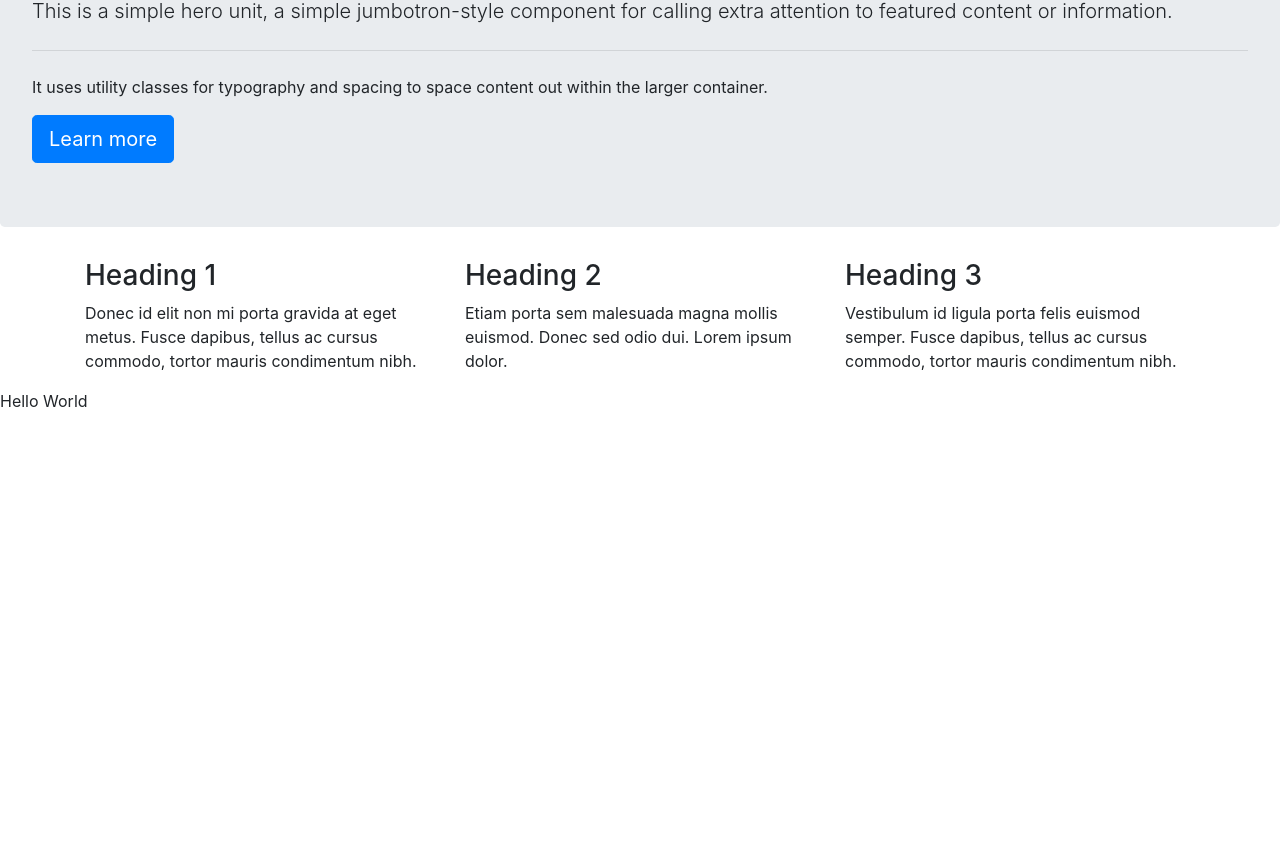
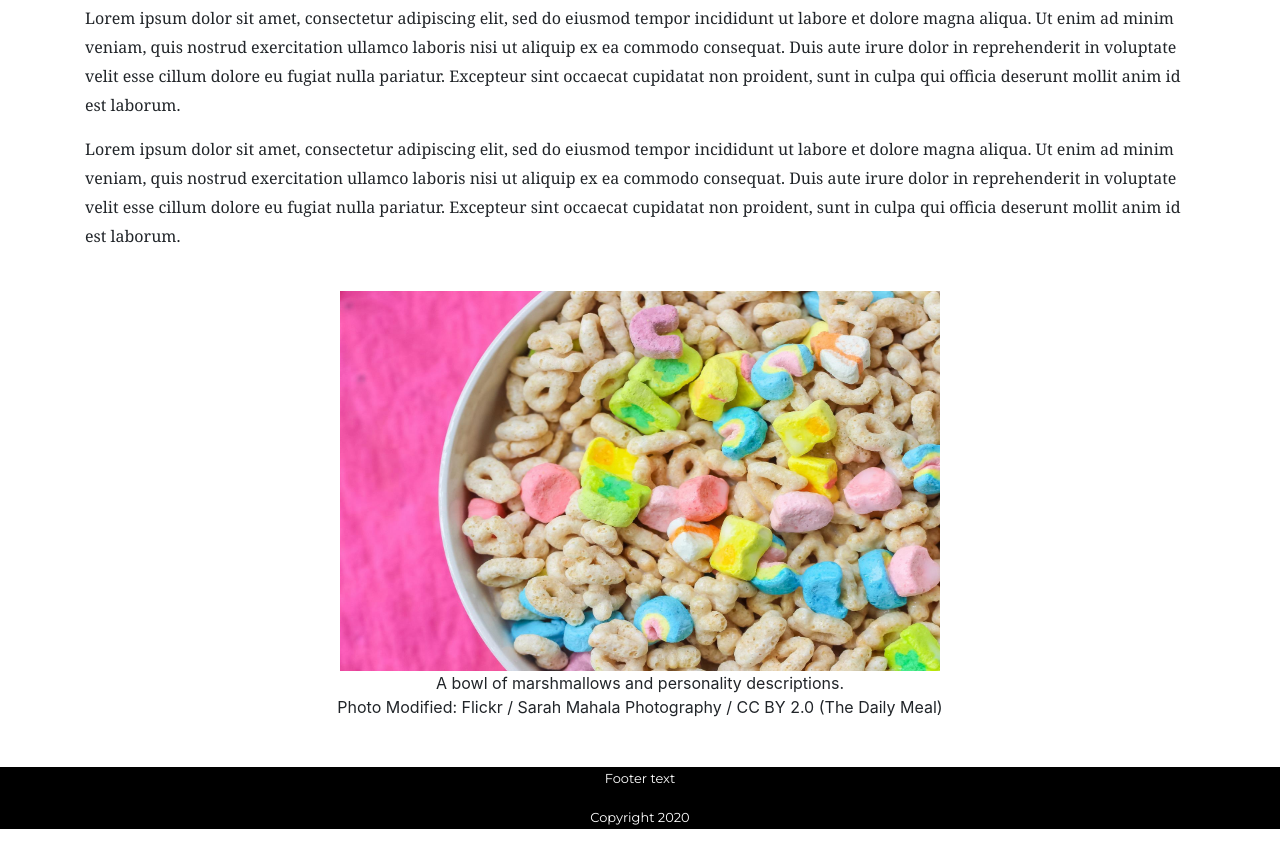
Before and after one commit to pmaizes/html-frame1, a plain HTML site: page html-frame.html in a window 1280 px wide. Shown: the part 199-1044 px from the top of the page. Before the commit the page ends 800 px from the top, so only its background shows below. Drawn offline with nearby package versions, Linux system fonts and the light colour scheme.

Commit message:
html-frame pt2

```diff
--- a/index.html
+++ b/html-frame.html
@@ -5,23 +5,30 @@
   <meta charset="utf-8">
   <meta name="viewport" content="width=device-width, initial-scale=1, shrink-to-fit=no">
 
-  <title>Bootstrap Template</title>
+  <title>html-frame</title>
   <meta name="description" content="Merrill College of Journalism, UMD">
   <meta name="author" content="Paige Maizes">
 
   <!-- Bootstrap CSS -->
 <link rel="stylesheet" href="https://stackpath.bootstrapcdn.com/bootstrap/4.4.1/css/bootstrap.min.css" integrity="sha384-Vkoo8x4CGsO3+Hhxv8T/Q5PaXtkKtu6ug5TOeNV6gBiFeWPGFN9MuhOf23Q9Ifjh" crossorigin="anonymous">
 
+<!-- My stylesheet -->
+<link rel="stylesheet" type="text/css" href="stylesheet.css">
+
 <!-- Place your kit's code here -->
    <script src="https://kit.fontawesome.com/fd5b7a4ad1.js" crossorigin="anonymous"></script>
+
+<!--My font family-->
+<link href="https://fonts.googleapis.com/css2?family=Montserrat:wght@400;700&display=swap" rel="stylesheet">
 
 </head>
 
 <body>
 
+
 <!-- Start Bootstrap Nav -->
   <nav class="navbar navbar-expand-lg navbar-light bg-light">
-    <a class="navbar-brand" href="#">Bootstrap Template</a>
+    <a class="navbar-brand" href="#">Navbar</a>
     <button class="navbar-toggler" type="button" data-toggle="collapse" data-target="#navbarNavDropdown" aria-controls="navbarNavDropdown" aria-expanded="false" aria-label="Toggle navigation">
       <span class="navbar-toggler-icon"></span>
     </button>
@@ -51,42 +58,42 @@
   </nav>
 <!-- //end Bootstrap Nav-->
 
-<!-- Start JumboTron -->
-<div class="jumbotron">
-   <h1 class="display-4">Hello, world!</h1>
-   <p class="lead">This is a simple hero unit, a simple jumbotron-style component for calling extra attention to featured content or information.</p>
-   <hr class="my-4">
-   <p>It uses utility classes for typography and spacing to space content out within the larger container.</p>
-   <a class="btn btn-primary btn-lg" href="#" role="button">Learn more</a>
+
+<div class="container">
+
+  <p class="headline">Headline Goes Here</p>
+
+  <p class="byline">Byline Goes Here</p>
+
+  <p>Lorem ipsum dolor sit amet, consectetur adipiscing elit, sed do eiusmod tempor incididunt ut labore et dolore magna aliqua. Ut enim ad minim veniam, quis nostrud exercitation ullamco laboris nisi ut aliquip ex ea commodo consequat. Duis aute irure dolor in reprehenderit in voluptate velit esse cillum dolore eu fugiat nulla pariatur. Excepteur sint occaecat cupidatat non proident, sunt in culpa qui officia deserunt mollit anim id est laborum.</p>
+
+  <p>Lorem ipsum dolor sit amet, consectetur adipiscing elit, sed do eiusmod tempor incididunt ut labore et dolore magna aliqua. Ut enim ad minim veniam, quis nostrud exercitation ullamco laboris nisi ut aliquip ex ea commodo consequat. Duis aute irure dolor in reprehenderit in voluptate velit esse cillum dolore eu fugiat nulla pariatur. Excepteur sint occaecat cupidatat non proident, sunt in culpa qui officia deserunt mollit anim id est laborum.</p><br>
+
+  <div id="photo">
+    <div style="width:100%">
+      <img src="14803357412_929a93260b_k.jpg" alt="cereal" class="cereal" width="600px" height="380px">
+      <figcaption>A bowl of marshmallows and personality descriptions.<br>Photo Modified: Flickr / Sarah Mahala Photography / CC BY 2.0 (The Daily Meal)</figcaption><br>
+    </div>
+  </div>
+
+</div><br>
+
+<!-- Start footer here -->
+
+<div class="footer" style="background-color: black;">
+
+  <p class="footer">Footer text</p>
+
+  <p class="copyright">Copyright 2020</p>
+
 </div>
-<!-- //end JumboTron -->
-
-<!-- Grids -->
-<div class="container">
-        <div class="row">
-                <div class="col-md-4">
-                        <h3>Heading 1</h3>
-                        <p>Donec id elit non mi porta gravida at eget metus. Fusce dapibus, tellus ac cursus commodo, tortor mauris condimentum nibh.</p>
-                </div>
-                <div class="col-md-4">
-                        <h3>Heading 2</h3>
-                        <p>Etiam porta sem malesuada magna mollis euismod. Donec sed odio dui. Lorem ipsum dolor.</p>
-                </div>
-                <div class="col-md-4">
-                        <h3>Heading 3</h3>
-                        <p>Vestibulum id ligula porta felis euismod semper. Fusce dapibus, tellus ac cursus commodo, tortor mauris condimentum nibh.</p>
-                </div>
-        </div>
-</div>
-<!-- //End Grids -->
-
-Hello World
 
 <!-- jQuery first, then Popper.js, then Bootstrap JS -->
 <script src="https://code.jquery.com/jquery-3.4.1.slim.min.js" integrity="sha384-J6qa4849blE2+poT4WnyKhv5vZF5SrPo0iEjwBvKU7imGFAV0wwj1yYfoRSJoZ+n" crossorigin="anonymous"></script>
 <script src="https://cdn.jsdelivr.net/npm/popper.js@1.16.0/dist/umd/popper.min.js" integrity="sha384-Q6E9RHvbIyZFJoft+2mJbHaEWldlvI9IOYy5n3zV9zzTtmI3UksdQRVvoxMfooAo" crossorigin="anonymous"></script>
 <script src="https://stackpath.bootstrapcdn.com/bootstrap/4.4.1/js/bootstrap.min.js" integrity="sha384-wfSDF2E50Y2D1uUdj0O3uMBJnjuUD4Ih7YwaYd1iqfktj0Uod8GCExl3Og8ifwB6" crossorigin="anonymous"></script>
 
+
 </body>
 
 </html>
--- /dev/null
+++ b/stylesheet.css
@@ -0,0 +1,41 @@
+.headline {
+  font-size: 3em;
+  font-weight: 700;
+  text-align: center;
+  font-family: 'Montserrat', sans-serif;
+}
+
+.byline {
+  font-size: 1em;
+  text-transform: uppercase;
+  font-family: 'Montserrat', sans-serif;
+  text-align: center;
+}
+
+p {
+  font-family: Georgia, serif;
+  line-height: 180%;
+}
+
+.figcaption {
+  text-align: left;
+}
+
+#photo {
+  align-items: center;
+  text-align: center;
+}
+
+.footer {
+  font-size: 0.9em;
+  color: white;
+  font-family: 'Montserrat', sans-serif;
+  text-align: center;
+}
+
+.copyright {
+  font-size: 0.9em;
+  color: white;
+  font-family: 'Montserrat', sans-serif;
+  text-align: center;
+}
```
Also changed, not shown: 14803357412_929a93260b_k.jpg (added), 1 other file.
